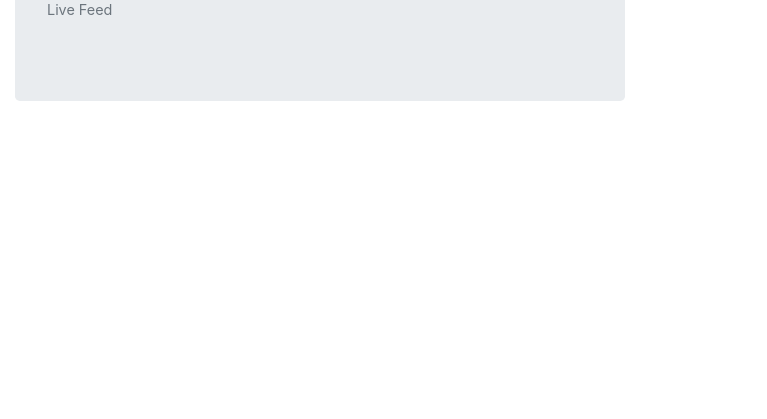
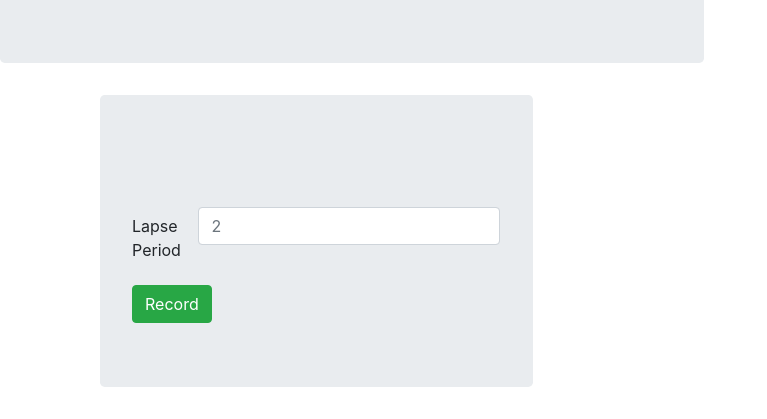
Before and after one commit to abotiamnot/TimeLapser, a Flask app: page /timelapser in a window 1280 px wide. Shown: the part 683-1102 px from the top of the page, without its empty margins (0-767 px from the left). Before the commit the page ends 784 px from the top, so only its background shows below. Run offline with Flask 2, Linux system fonts and the light colour scheme; parts of the project's set-up code (start-up, migrations or seed data) failed here and were passed over; some libraries are stand-ins or nearby versions.

Commit message:
Some style changes, plus some codee

```diff
--- a/app.py
+++ b/app.py
@@ -5,6 +5,7 @@ from datetime import datetime
 import time
 from threading import Thread
 import subprocess
+import random
 import dynamic as dyn
 
 Camera = import_module('camera_pi').Camera
@@ -20,11 +21,13 @@ def root():
 
 record = False
 timelapse = 0
+current_name = None
 
 @app.route('/thisshallneverwork', methods=['GET', 'POST'])
 def gen(camera):
     global record
     global timelapse
+    global current_name
     print(record)
     print(timelapse)
     while True:
@@ -35,7 +38,8 @@ def gen(camera):
                  yield (b'--frame\r\n'
                         b'Content-Type: image/jpeg\r\n\r\n' + frame + b'\r\n')
                  frame = camera.get_frame()
-             frame_file = open('/home/{date:%Y-%m-%d %H%M%S}.jpg'.format(date=datetime.now()), 'wb')
+             frame_file = open('/home/pi/photos/{}/{date:%Y-%m-%d %H%M%S}.jpg'.format(current_name, date=datetime.now()), 'wb')
+             print("Image Saved!")
              frame_file.write(frame)
              frame_file.close()
          else:
@@ -62,10 +66,15 @@ def main_menu():
 def timelapser():
     global timelapse
     global record
+    global current_name
     if request.method == 'POST':
-        timelapse = int(request.form['inputTimeLapse'])
-        record = True
-    return render_template('timelapser.html')
+        if record == True:
+            record = False
+        else:
+            current_name = '{}'.format(date=datetime.now())
+            timelapse = int(request.form['inputTimeLapse'])
+            record = True
+    return render_template('timelapser.html', record_condition=record)
 
 @app.route('/visualizer')
 def visualizer():
@@ -74,6 +83,18 @@ def visualizer():
 @app.route('/securitycamera', methods=['GET', 'POST'])
 def securitycamera():
     wifi_ap_array = scan_wifi_networks()
+    if request.method == 'POST':
+        try:
+            if request.form['delete']:
+              delete_request = int(request.form['delete'])
+              del email_list[delete_request]
+        except Exception:
+               pass
+        try:
+           if request.form['email']:
+              email_list.append(request.form['email_'])
+        except Exception:
+               pass
     return render_template('securitycamera.html', wifi_ap_array = wifi_ap_array, table=dyn.table_generate(email_list))
 
 
--- a/templates/timelapser.html
+++ b/templates/timelapser.html
@@ -30,28 +30,30 @@
 
     <div class="container-fluid">
 	<div class="row">
-		<div class="col-md-6">
 			<div class="jumbotron">
-                <figure class="figure">
-                <img src="{{ url_for('video_feed') }}" style="width:640px;height:480px;">
-                      <figcaption class="figure-caption">Live Feed</figcaption>
-                </figure>
-			</div>
+                <img src="{{ url_for('video_feed') }}" width="640" height="480">
 		</div>
-		<div class="col-md-6">
+	</div>
+</div>
+    <div class="container">
+    <div class="col-md-5">
             <div class="jumbotron">
                 <form method="POST">
-              <div class="form-group row">
+                    <br><br>
+                <div class="form-group row">
                 <label for="inputTimeLapse" class="col-sm-2 col-form-label">Lapse Period</label>
                 <div class="col-sm-10">
                   <input type="number" class="form-control" id="inputTimeLapse" placeholder="2" name="inputTimeLapse">
                 </div>
               </div>
-                    <br><br>
-              <button class="btn btn-success" type="submit">Record</button>
+                {%  if record_condition == False %}
+                    <button class="btn btn-success" type="submit">Record</button>
+                {% endif %}
+                {% if record_condition == True %}
+                    <button class="btn btn-danger" type="submit">Stop</button>
+                {% endif %}
             </form>
+                </div>
             </div>
 		</div>
-	</div>
-</div>
 {% endblock %}
```
Also changed, not shown: templates/visualizer.html (+10 -8 lines).
